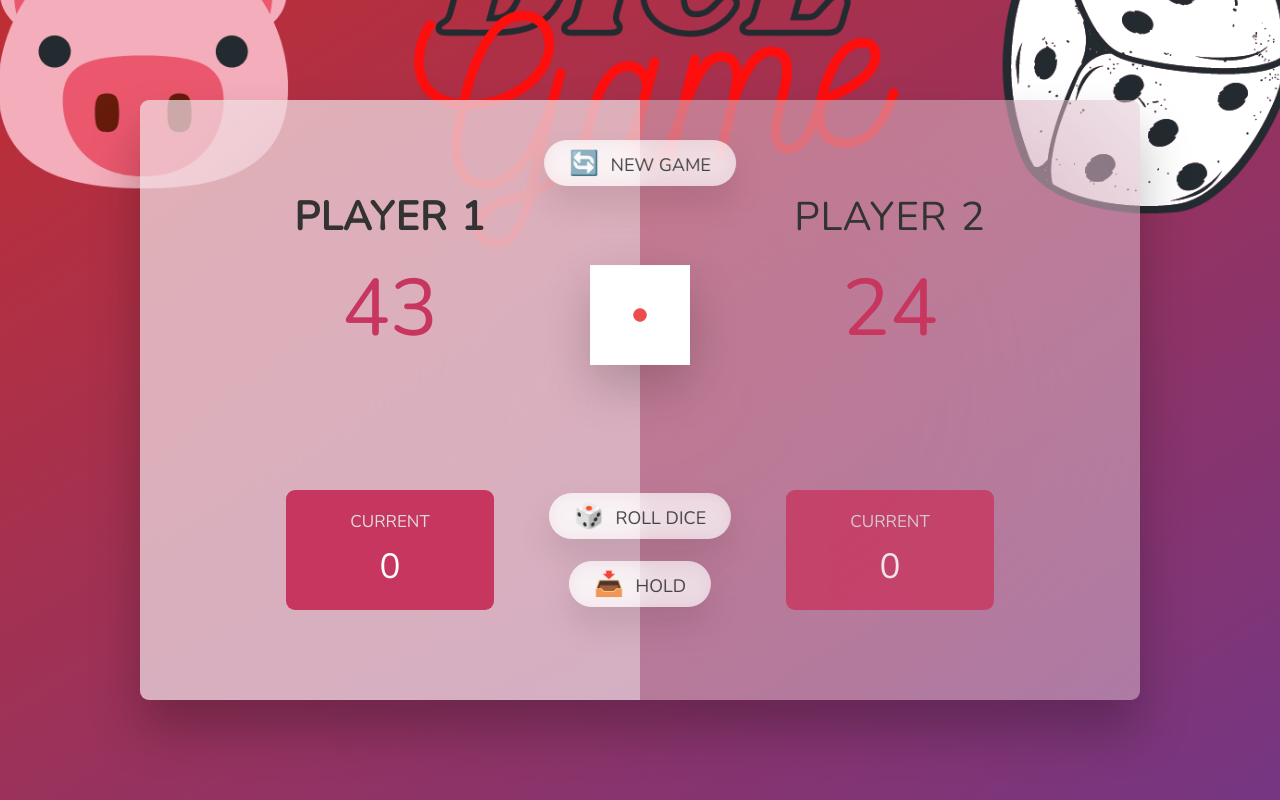
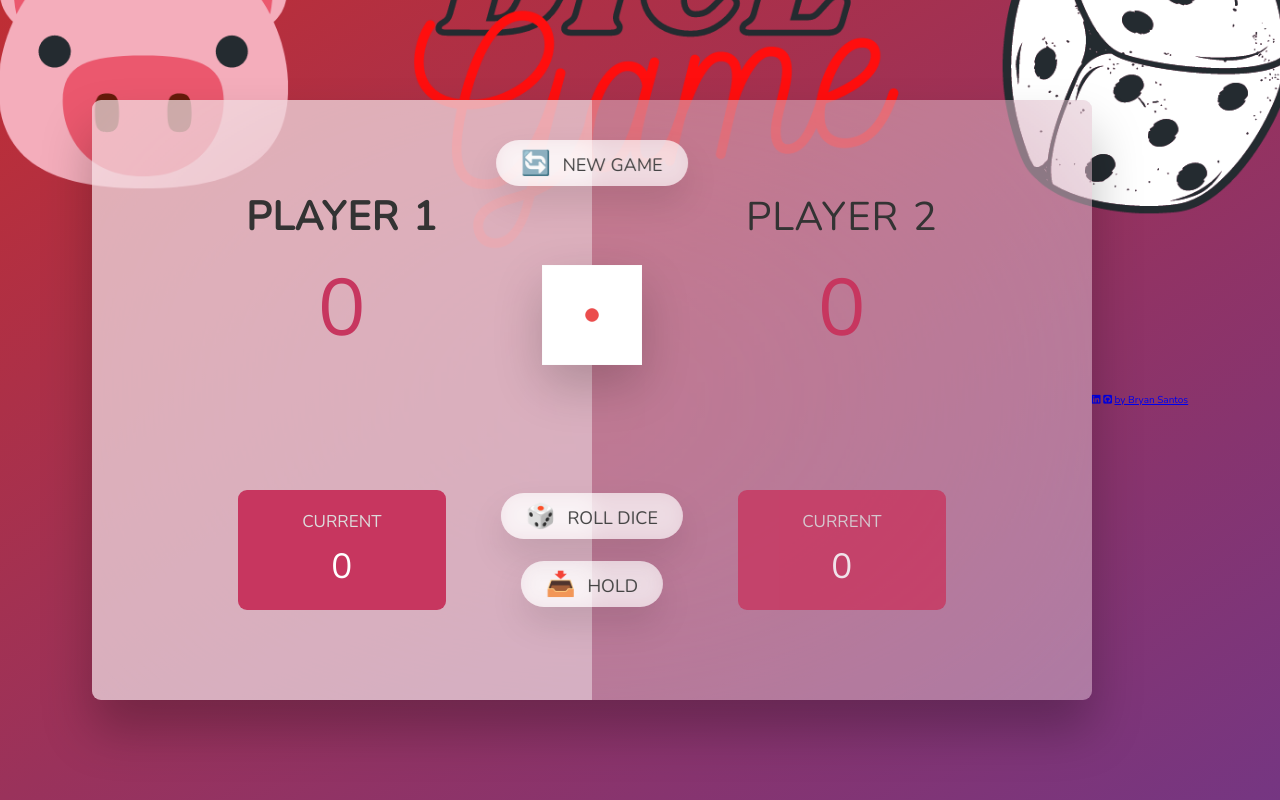
Before and after one commit to bryandevelops/Pig-Dice-Game, a plain HTML site: page index.html in a window 1280 px wide. Shown: the top 800 px of the page. Drawn offline with nearby package versions, Linux system fonts and the light colour scheme.

Commit message:
Add header element with logo as a child. Make starting scores 0  for both players. Add Font Awesome script. Add footer with icon links

```diff
--- a/index.html
+++ b/index.html
@@ -8,11 +8,13 @@
     <title>Pig Game</title>
   </head>
   <body>
-    <img src="assets/logo.png" alt="Playing dice" class="logo" />
+    <header>
+      <img src="assets/logo.png" alt="Playing dice" class="logo" />
+    </header>
     <main>
       <section class="player player--0 player--active">
         <h2 class="name" id="name--0">Player 1</h2>
-        <p class="score" id="score--0">43</p>
+        <p class="score" id="score--0">0</p>
         <div class="current">
           <p class="current-label">Current</p>
           <p class="current-score" id="current--0">0</p>
@@ -20,7 +22,7 @@
       </section>
       <section class="player player--1">
         <h2 class="name" id="name--1">Player 2</h2>
-        <p class="score" id="score--1">24</p>
+        <p class="score" id="score--1">0</p>
         <div class="current">
           <p class="current-label">Current</p>
           <p class="current-score" id="current--1">0</p>
@@ -32,6 +34,23 @@
       <button class="btn btn--roll">🎲 Roll dice</button>
       <button class="btn btn--hold">📥 Hold</button>
     </main>
+    <footer>
+      <div class="icons">
+        <a href="https://www.linkedin.com/in/bryandevelops/" target="_blank"
+          ><i class="fab fa-linkedin"></i
+        ></a>
+        <a href="https://github.com/bryandevelops" target="_blank"
+          ><i class="fab fa-github-square"></i
+        ></a>
+        <a href="mailto:bryan0147@gmail.com" class="bryan-santos"
+          >by Bryan Santos</a
+        >
+      </div>
+    </footer>
+    <script
+      src="https://kit.fontawesome.com/d377311c2d.js"
+      crossorigin="anonymous"
+    ></script>
     <script src="script.js"></script>
   </body>
 </html>
```
